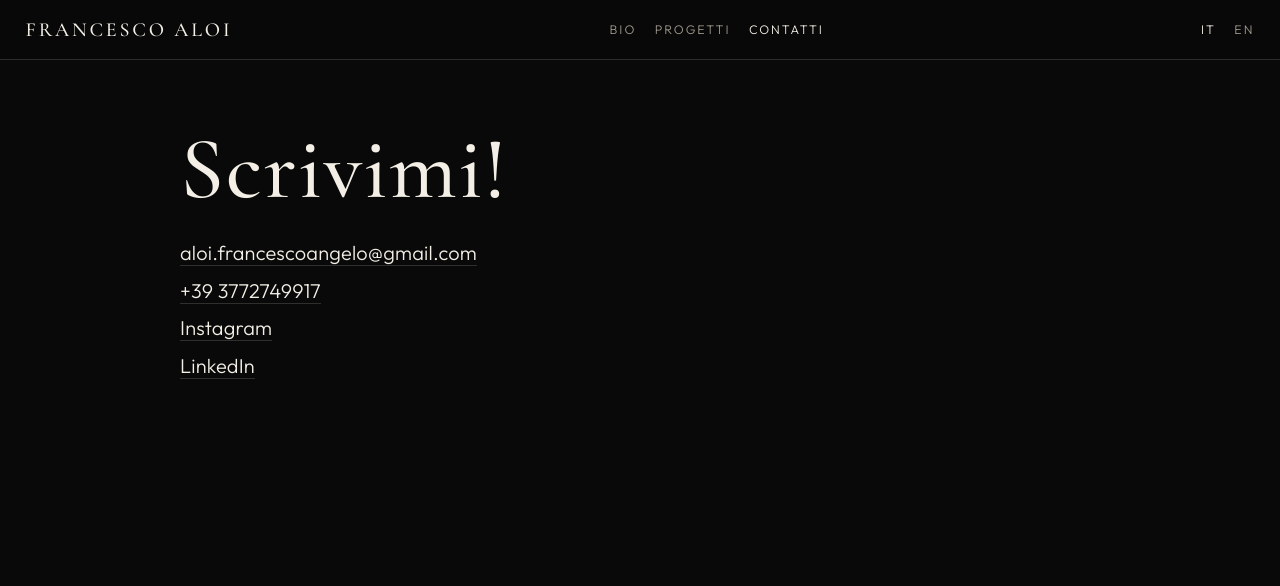
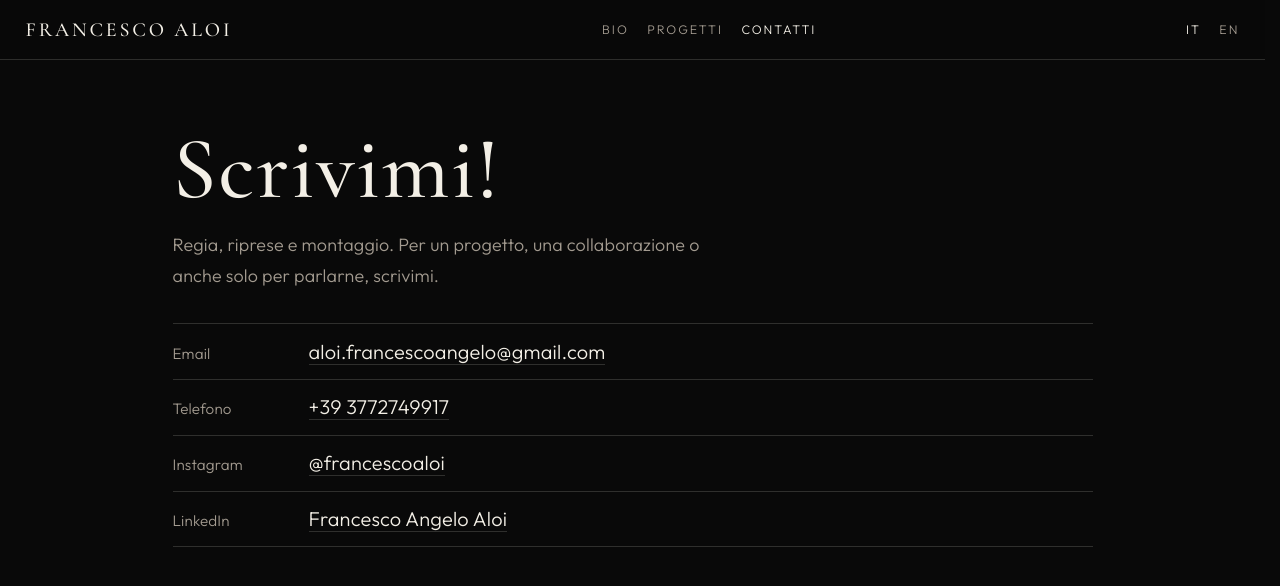
Before and after one commit to francescoaloi/francescoaloi.github.io, a plain HTML site: page contatti.html in a window 1280 px wide. Drawn offline with nearby package versions, Linux system fonts and the light colour scheme.

Commit message:
Aggiornamento
Contatti e foto U&U

```diff
--- a/contatti.html
+++ b/contatti.html
@@ -28,11 +28,12 @@
   </header>
   <main class="page">
     <h1>Scrivimi!</h1>
+    <p class="contact-lede">Regia, riprese e montaggio. Per un progetto, una collaborazione o anche solo per parlarne, scrivimi.</p>
     <ul class="contact-list">
-      <li><a href="mailto:aloi.francescoangelo@gmail.com">aloi.francescoangelo@gmail.com</a></li>
-      <li><a href="tel:+393772749917">+39 3772749917</a></li>
-      <li><a href="https://www.instagram.com/francescoaloi/">Instagram</a></li>
-      <li><a href="https://www.linkedin.com/in/francesco-angelo-aloi/">LinkedIn</a></li>
+      <li><span class="contact-label">Email</span><a href="mailto:aloi.francescoangelo@gmail.com">aloi.francescoangelo@gmail.com</a></li>
+      <li><span class="contact-label">Telefono</span><a href="tel:+393772749917">+39 3772749917</a></li>
+      <li><span class="contact-label">Instagram</span><a href="https://www.instagram.com/francescoaloi/">@francescoaloi</a></li>
+      <li><span class="contact-label">LinkedIn</span><a href="https://www.linkedin.com/in/francesco-angelo-aloi/">Francesco Angelo Aloi</a></li>
     </ul>
   </main>
 </body>
--- a/css/site.css
+++ b/css/site.css
@@ -11,7 +11,10 @@
 
 * { box-sizing: border-box; }
 
-html { scroll-behavior: smooth; }
+html {
+  scroll-behavior: smooth;
+  scrollbar-gutter: stable;
+}
 
 body {
   margin: 0;
@@ -287,6 +290,13 @@ h1 {
   border: 1px solid var(--line);
 }
 
+.video-frame img {
+  display: block;
+  width: 100%;
+  height: 100%;
+  object-fit: cover;
+}
+
 .video-frame iframe {
   display: block;
   width: 100%;
@@ -330,7 +340,32 @@ h1 {
   margin: 2rem 0 0;
 }
 
-.contact-list li { margin: 0.8rem 0; font-size: 1.25rem; }
+.contact-lede {
+  max-width: 34rem;
+  margin: 0 0 1.4rem;
+  color: var(--muted);
+  font-size: 1.12rem;
+  line-height: 1.7;
+}
+
+.contact-list li {
+  display: grid;
+  grid-template-columns: 8.5rem minmax(0, 1fr);
+  align-items: baseline;
+  margin: 0;
+  padding: 0.9rem 0;
+  border-top: 1px solid var(--line);
+  font-size: 1.25rem;
+}
+
+.contact-list li:last-child { border-bottom: 1px solid var(--line); }
+
+.contact-label {
+  color: var(--muted);
+  font-size: 0.95rem;
+}
+
+.contact-list a { justify-self: start; overflow-wrap: anywhere; }
 
 .contact-list a { text-decoration: none; border-bottom: 1px solid var(--line); }
 
@@ -349,6 +384,7 @@ h1 {
   .video-frame-short { grid-column: span 3; }
   .bio-intro { grid-template-columns: minmax(0, 1fr); gap: 1.8rem; }
   .collab-list { column-count: 2; }
+  .contact-list li { grid-template-columns: minmax(0, 1fr); gap: 0.25rem; }
   .actions .showreel-cta { font-size: 0.9rem; }
 }
 
```
Also changed, not shown: en/contact.html (+5 -4 lines), en/work.html (+4 -1 lines), progetti.html (+4 -1 lines), images/ursprung-untergang.jpg (added).
